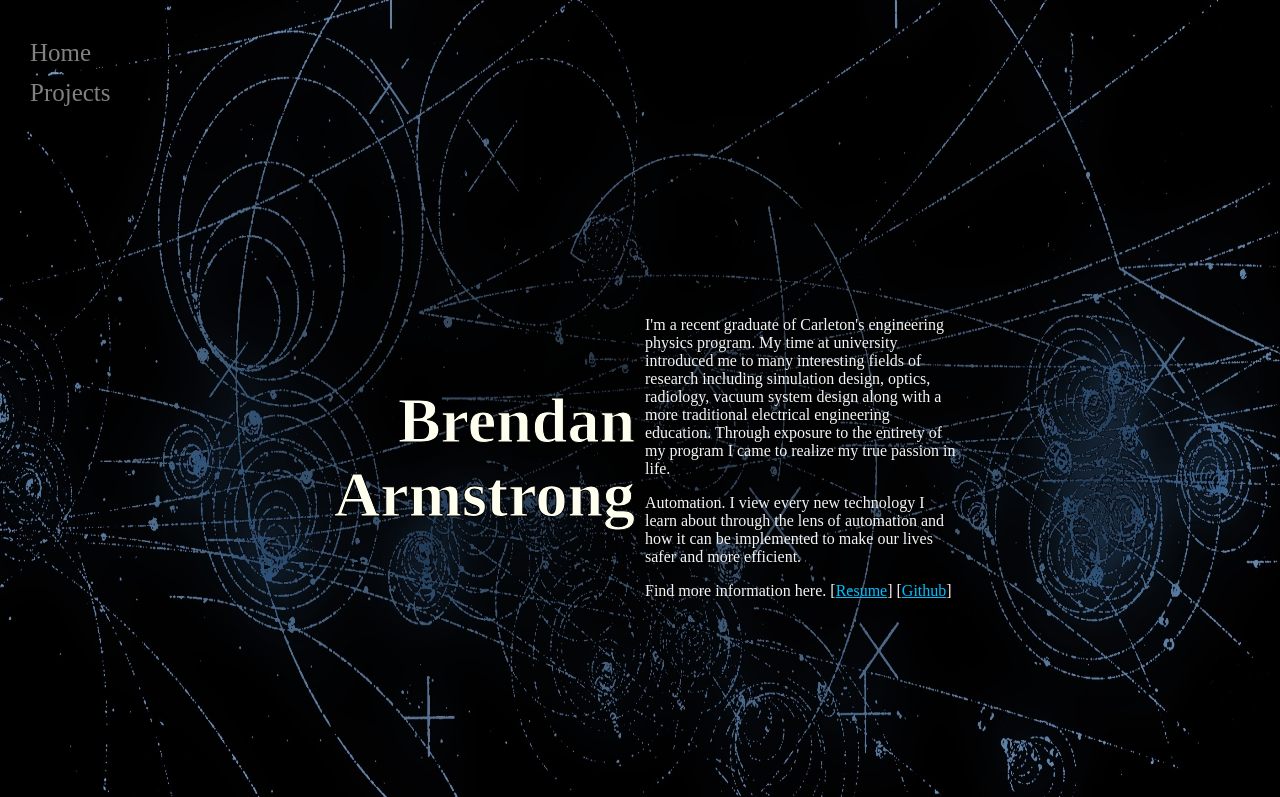
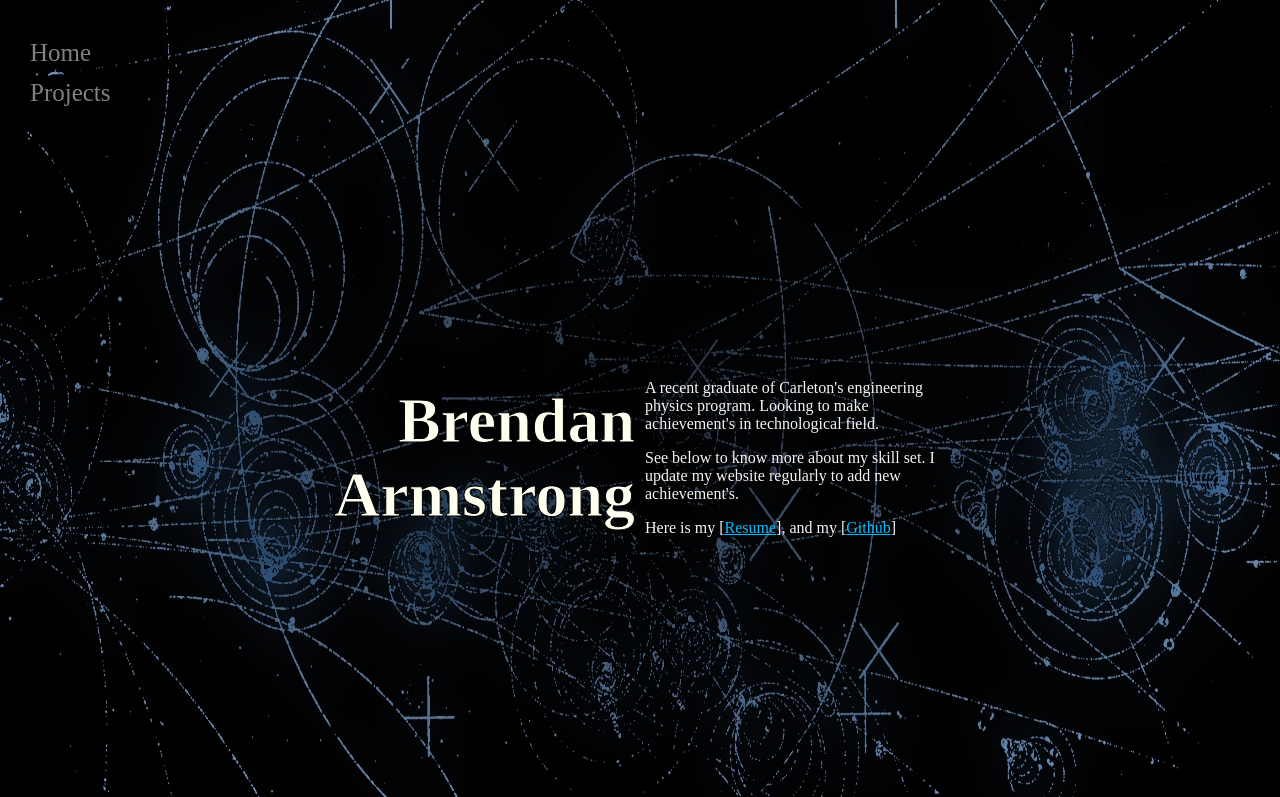
Before and after one commit to BrendanArmstrong1/brendanarmstrong.xyz, a Flask app: page / in a window 1280 px wide. Shown: the top 797 px of the page. Run offline with Flask 2, Linux system fonts and the light colour scheme; parts of the project's set-up code (start-up, migrations or seed data) failed here and were passed over.

Commit message:
updated information on the index page

```diff
--- a/templates/index.html
+++ b/templates/index.html
@@ -26,19 +26,17 @@
                 </div>
                 <div class="intro_paragraph">
                     <p>
-                        I'm a recent graduate of Carleton's engineering physics program. My time at university
-                        introduced me to many interesting fields of research including simulation design, optics,
-                        radiology, vacuum system design along with a more traditional electrical engineering education.
-                        Through exposure to the entirety of my program I came to realize my true passion in life.
+                        A recent graduate of Carleton's engineering physics program. Looking to make
+                        achievement's in technological field.
                     </p>
                     <p>
-                        Automation. I view every new technology I learn about through the lens
-                        of automation and how it can be implemented to make our lives safer and more efficient.
+                        See below to know more about my skill set. I update my website regularly to add new
+                        achievement's.
                     </p>
 
                     <p>
-                        Find more information here. [<a href="{{ url_for('static', filename='Brendan_resume.pdf') }}"
-                            target="_blank">Resume</a>] [<a href="https://github.com/BrendanArmstrong1"
+                         Here is my [<a href="{{ url_for('static', filename='Brendan_resume.pdf') }}"
+                            target="_blank">Resume</a>], and my [<a href="https://github.com/BrendanArmstrong1"
                             target="_blank">Github</a>]</p>
 
 
```
